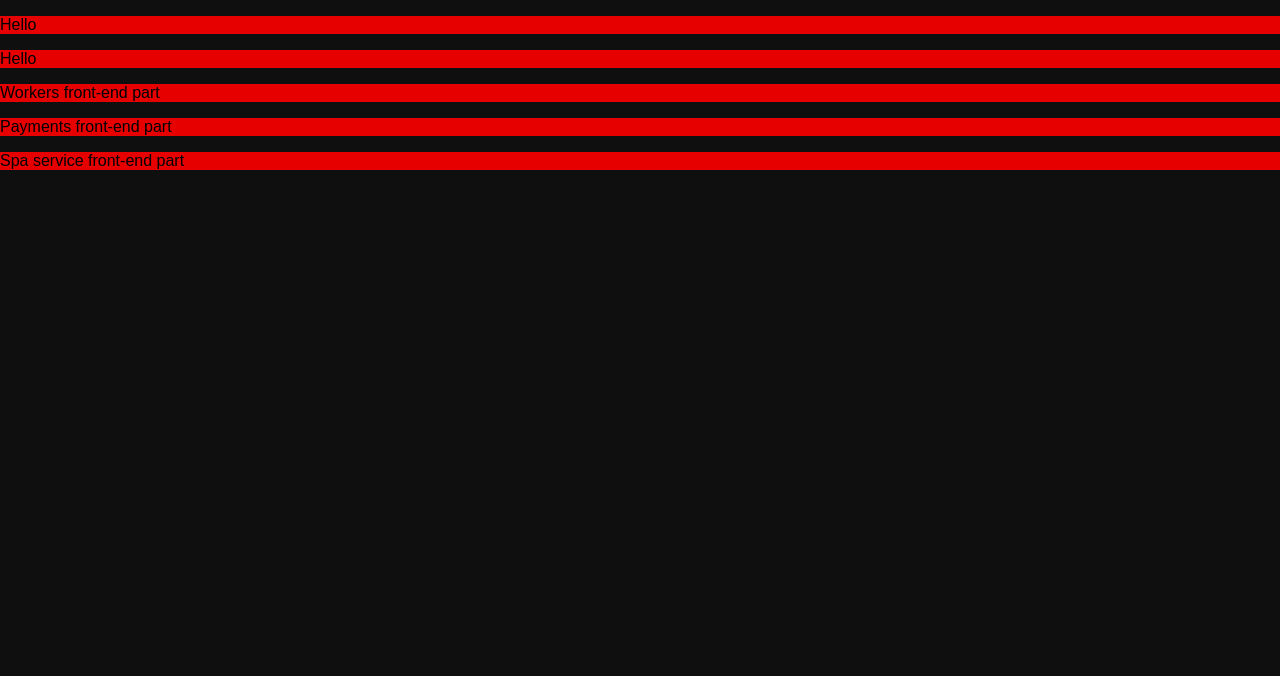
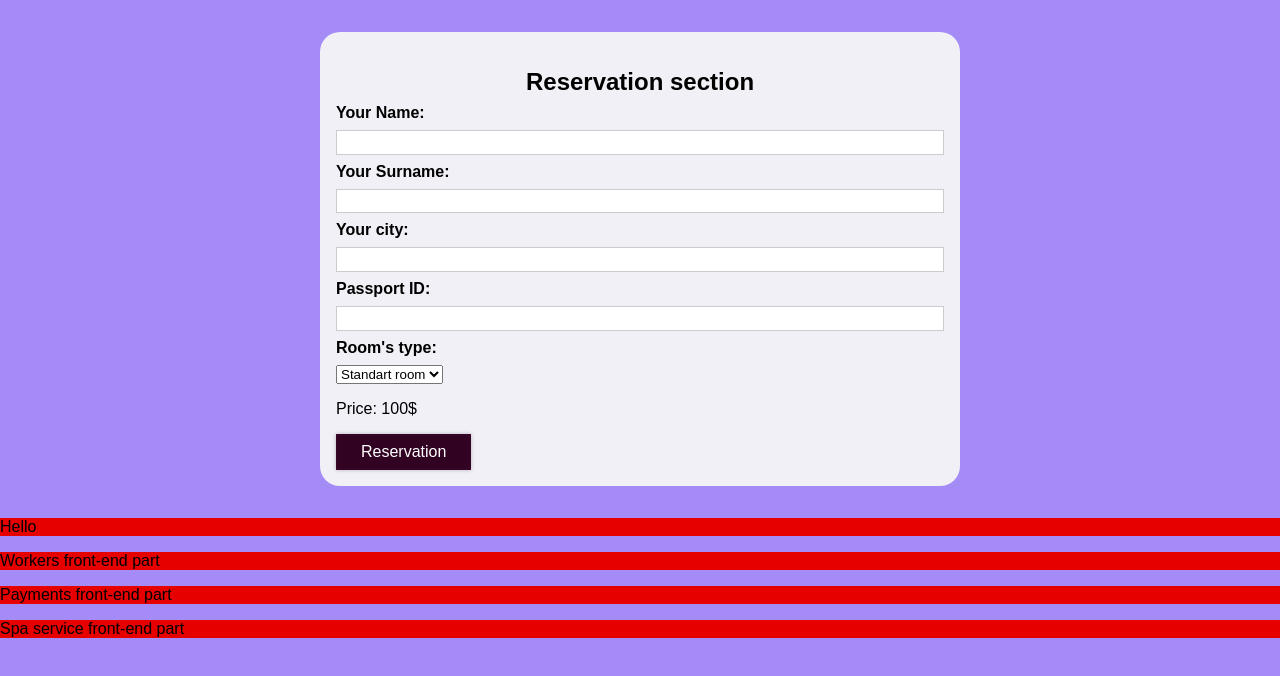
Before and after one commit to indian0ch/HotelInformalSystem, a React (Create React App) app: page / in a window 1280 px wide. Shown: the top 676 px of the page. Built offline with nearby package versions, Linux system fonts and the light colour scheme.

Commit message:
Reservation front-end part was done)

```diff
--- a/src/components/Reservation/Reservation.js
+++ b/src/components/Reservation/Reservation.js
@@ -1,22 +1,83 @@
-import React from "react";
+import React, { useState } from "react";
 import styles from "./Reservation.module.css";
-import { Room } from './ReservationStrategy.js';
-
+import {
+  Room,
+  StandartReservation,
+  MiddleReservation,
+  LuxuryReservation,
+} from "./ReservationStrategy.js";
+import Button from "../UI/Button/Button.js";
 
 const Reservation = (props) => {
-    const room=new Room();
+  const [priceRoom, setPriceRoom] = useState("100");
+  const [nameUser, setNameUser] = useState("");
+  const [surnameUser, setSurnameUser] = useState("");
+  const [idUser, setIDUser] = useState("");
+  const [cityUser, setCityUser] = useState("");
+  function onChangeName(event) {
+    setNameUser(event.target.value);
+  }
+  function onChangeSurname(event) {
+    setSurnameUser(event.target.value);
+  }
+  function onChangeCity(event) {
+    setIDUser(event.target.value);
+  }
+  function onChangeID(event) {
+    setCityUser(event.target.value);
+  }
+  function onChangePriceHandler(event) {
+    setPriceRoom(event.target.value);
+  }
+  function onSubmitFormHandler(event) {
+    event.preventDefault();
+    let roomType = undefined;
+    switch (priceRoom) {
+      case "100":
+        roomType = new StandartReservation();
+        break;
+      case "200":
+        roomType = new MiddleReservation();
+        break;
+      case "300":
+        roomType = new LuxuryReservation();
+        break;
+    }
+    const room = new Room(surnameUser, nameUser, idUser, cityUser, roomType);
     room.Reservation();
-    // const adm=new HotelAdministration();
-    // const res=new Residents();
-    // const res1=new Residents();
-
-    //  res.Attach(adm);
-    //  res.SatisfactionLevelSet=2;
-
-    //  res1.Attach(adm);
-    //  res1.SatisfactionLevelSet=33;
-  return <div className={styles.reservationContainer}>
-      <p>Hello</p>
-  </div>
+  }
+  return (
+    <div className={styles.reservationContainer}>
+      <h2>Reservation section</h2>
+      <form onSubmit={onSubmitFormHandler}>
+        <label htmlFor="nameUser">Your Name:</label>
+        <input type="text" name="nameUser" onChange={onChangeName}></input>
+        <label htmlFor="surnameUser">Your Surname:</label>
+        <input
+          type="text"
+          name="surnameUser"
+          onChange={onChangeSurname}
+        ></input>
+        <label htmlFor="cityUser">Your city:</label>
+        <input type="text" name="cityUser" onChange={onChangeCity}></input>
+        <label htmlFor="idUser">Passport ID:</label>
+        <input type="number" name="idUser" onChange={onChangeID}></input>
+        <label htmlFor="roomUser">Room's type:</label>
+        <div>
+          <select
+            name="roomUser"
+            className={styles.sectionBox}
+            onChange={onChangePriceHandler}
+          >
+            <option value="100">Standart room</option>
+            <option value="200">Middle room</option>
+            <option value="300">Luxury room</option>
+          </select>
+          <p>Price: {priceRoom}$</p>
+        </div>
+        <Button type="submit">Reservation</Button>
+      </form>
+    </div>
+  );
 };
 export default Reservation;
--- a/src/components/Reservation/Reservation.module.css
+++ b/src/components/Reservation/Reservation.module.css
@@ -1,3 +1,41 @@
 .reservationContainer{
-    background-color: rgb(231, 0, 0);
+    background-color: rgb(241, 240, 246);
+    border-radius: 20px;
 }
+.reservationContainer {
+    margin: 2rem auto;
+    padding: 1rem;
+    width: 90%;
+    max-width: 40rem;
+  }
+  .reservationContainer h2 {
+    display: block;
+    font-weight: bold;
+    margin-bottom: 0.5rem;
+    text-align: center;
+  }
+
+  .reservationContainer label {
+    display: block;
+    font-weight: bold;
+    margin-bottom: 0.5rem;
+  }
+
+  .reservationContainer input {
+    font: inherit;
+    display: block;
+    width: 100%;
+    border: 1px solid #ccc;
+    padding: 0.15rem;
+    margin-bottom: 0.5rem;
+  }
+
+  .reservationContainer input:focus {
+    outline: none;
+    border-color: #4f005f;
+  }
+  .sectionBox {
+    display: block;
+    margin-bottom: 0.5rem;
+
+  }
--- a/src/index.css
+++ b/src/index.css
@@ -4,7 +4,7 @@
 
 html {
   font-family: sans-serif;
-  background-color: rgb(15, 15, 15);
+  background-color: rgb(165, 139, 245);
 }
 
 body {
```
Also changed, not shown: 1 other file (tests, documents, lock files or other folders).
